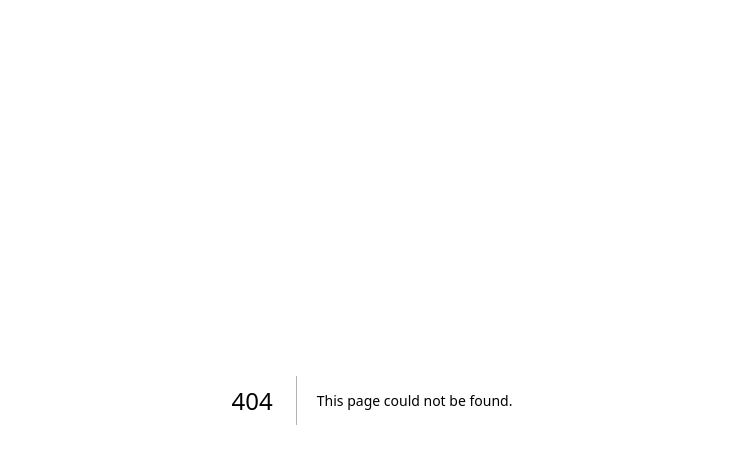
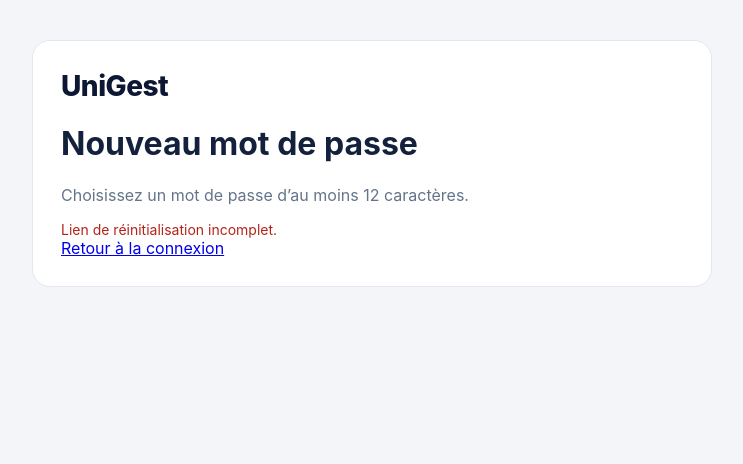
Before and after one commit to nadiryounes/unigest, a Next.js app in the folder apps/web/: page /reset-password in a window 1280 px wide. Before the commit this address had no page. Shown: the top 464 px of the page, without its empty margins (268-1011 px from the left). Built offline with nearby package versions, Linux system fonts and the light colour scheme; no server answers.

Commit message:
Add password reset confirmation page

```diff
--- /dev/null
+++ b/apps/web/app/reset-password/page.tsx
@@ -0,0 +1,68 @@
+"use client";
+
+import Link from 'next/link';
+import { FormEvent, useEffect, useState } from 'react';
+import { API } from '../../lib';
+
+export default function ResetPassword() {
+  const [token, setToken] = useState('');
+  const [password, setPassword] = useState('');
+  const [confirm, setConfirm] = useState('');
+  const [message, setMessage] = useState('');
+  const [error, setError] = useState('');
+
+  useEffect(() => {
+    setToken(new URLSearchParams(window.location.search).get('token') || '');
+  }, []);
+
+  async function submit(e: FormEvent) {
+    e.preventDefault();
+    setError('');
+    setMessage('');
+
+    if (password !== confirm) {
+      setError('Les deux mots de passe ne correspondent pas.');
+      return;
+    }
+
+    const res = await fetch(`${API}/auth/password-reset/confirm`, {
+      method: 'POST',
+      headers: { 'Content-Type': 'application/json' },
+      body: JSON.stringify({ token, newPassword: password }),
+    });
+    const data = await res.json();
+
+    if (!res.ok) {
+      setError(data.message || 'Réinitialisation impossible');
+      return;
+    }
+
+    setMessage('Votre mot de passe a été modifié. Vous pouvez maintenant vous connecter.');
+    setPassword('');
+    setConfirm('');
+  }
+
+  return <div className="public-page">
+    <div className="public-card auth-public-card">
+      <div className="brand-mark dark">UniGest</div>
+      <h1>Nouveau mot de passe</h1>
+      <p className="muted">Choisissez un mot de passe d’au moins 12 caractères.</p>
+
+      {!token ? <div className="error">Lien de réinitialisation incomplet.</div> : <form onSubmit={submit}>
+        <div className="field">
+          <label>Nouveau mot de passe</label>
+          <input type="password" minLength={12} value={password} onChange={(e) => setPassword(e.target.value)} required />
+        </div>
+        <div className="field">
+          <label>Confirmation</label>
+          <input type="password" minLength={12} value={confirm} onChange={(e) => setConfirm(e.target.value)} required />
+        </div>
+        <button className="btn btn-primary" style={{ width: '100%' }}>Réinitialiser</button>
+      </form>}
+
+      {error && <div className="error">{error}</div>}
+      {message && <div className="success-box" style={{ marginTop: 16 }}>{message}</div>}
+      <div className="auth-back"><Link href="/">Retour à la connexion</Link></div>
+    </div>
+  </div>;
+}
```
